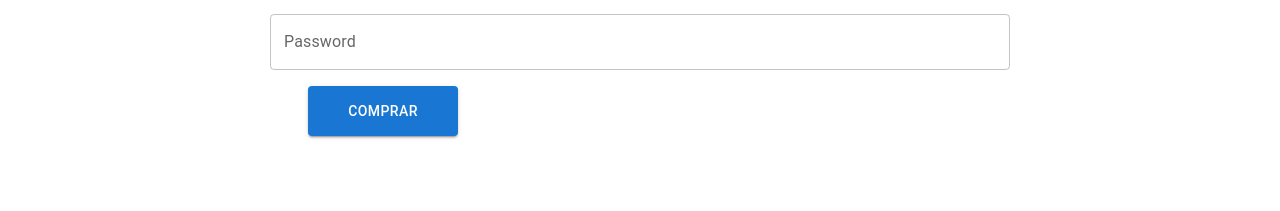
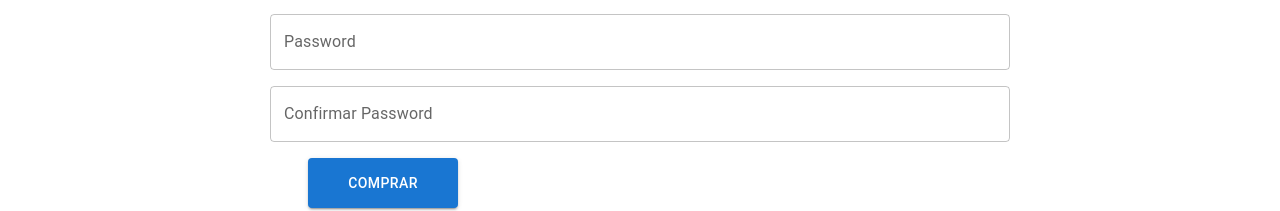
Before and after one commit to Mautt40/Proy-React-Js.--Deimos, a React (Create React App) app: page /checkout in a window 1280 px wide. Shown: the part 380-591 px from the top of the page. Built offline with nearby package versions, Linux system fonts and the light colour scheme.

Commit message:
formulario y validación terminada, faltan estilos

```diff
--- a/package.json
+++ b/package.json
@@ -8,6 +8,7 @@
     "@fontsource/roboto": "^4.5.8",
     "@mui/icons-material": "^5.11.11",
     "@mui/material": "^5.11.15",
+    "@sweetalert2/theme-dark": "^5.0.15",
     "@testing-library/jest-dom": "^5.16.5",
     "@testing-library/react": "^13.4.0",
     "@testing-library/user-event": "^13.5.0",
--- a/src/components/FormCheckout/FormCheckout.jsx
+++ b/src/components/FormCheckout/FormCheckout.jsx
@@ -1,10 +1,10 @@
-import React from 'react'
-import { Button, Grid, TextField } from '@mui/material'
+import React from "react";
+import { Button, Grid, TextField } from "@mui/material";
 
-const FormCheckout = (handleChange, handleSubmit) => {
+const FormCheckout = ({handleChange, handleSubmit, errors}) => {
   return (
     <div style={{ paddingTop: "50px" }}>
-      <form action=""onSubmit={handleSubmit}>
+      <form action="" onSubmit={handleSubmit}>
         <Grid container spacing={2} flex justifyContent={"center"}>
           <Grid item xs={11} sm={7}>
             <TextField
@@ -14,6 +14,8 @@ const FormCheckout = (handleChange, handleSubmit) => {
               fullWidth
               name="nombre"
               onChange={handleChange}
+              error={errors.nombre? true: false}
+              helperText ={errors.nombre}
 
             />
           </Grid>
@@ -24,8 +26,9 @@ const FormCheckout = (handleChange, handleSubmit) => {
               variant="outlined"
               fullWidth
               name="email"
-
               onChange={handleChange}
+              error={errors.email? true: false}
+              helperText ={errors.email}
             />
           </Grid>
           <Grid item xs={11} sm={7}>
@@ -36,17 +39,38 @@ const FormCheckout = (handleChange, handleSubmit) => {
               fullWidth
               name="password"
               onChange={handleChange}
+              error={errors.password? true: false}
+              helperText ={errors.password}
+              type="password"
+
             />
           </Grid>
+
+          <Grid item xs={11} sm={7}>
+            <TextField
+              id="outlined-basic"
+              label=" Confirmar Password"
+              variant="outlined"
+              fullWidth
+              name="confirmPassword"
+              onChange={handleChange}
+              error={errors.confirmPassword? true: false}
+              helperText ={errors.confirmPassword}
+              type="password"
+
+            />
+          </Grid>
+
+
           <Grid xs={6}>
-            <Button variant="contained" sx={{ marginTop: 2 }}>
+            <Button variant="contained" type="submit" sx={{ marginTop: 2 }}>
               Comprar
             </Button>
           </Grid>
         </Grid>
       </form>
     </div>
-  )
-}
+  );
+};
 
-export default FormCheckout
+export default FormCheckout;
--- a/src/components/FormCheckout/FormCheckoutContainer.jsx
+++ b/src/components/FormCheckout/FormCheckoutContainer.jsx
@@ -1,48 +1,46 @@
 import React from "react";
 import FormCheckout from "./FormCheckout"
 import { useFormik } from "formik";
-import * as Yup from "yup";
+import * as Yup from "yup"
+
 
 export const FormCheckoutContainer = () => {
-  const { handleSubmit, handleChange, errors, values } = useFormik({
+  const { handleSubmit, handleChange, errors, } = useFormik({
     initialValues: {
       nombre: "",
       email: "",
       password: "",
-      confirmPassword: "",
+      confirmPassword:""
+
     },
     onSubmit: (data) => {
       console.log(data);
     },
+
     validationSchema: Yup.object().shape({
-      nombre: Yup.string()
-        .required("este campo es obligatorio")
-        .min(3, "el nombre debe tener al menos 3 caracteres")
-        .max(10, "el nombre no puede superar los 10 caracteres"),
-      email: Yup.string()
-        .email("El campo debe ser un email")
-        .required("este campo es obligatorio"),
-      password: Yup.string()
-        .required("este campo es obligatorio")
-        .matches(/^(?=.*\d)(?=.*[!@#$%^&*])(?=.*[a-z])(?=.*[A-Z]).{6,15}$/, {
-          message:
-            "la contraseña debe tener 1 mayuscula 1 minuscula 1 caracter especial y un numero",
-        }),
-      confirmPassword: Yup.string()
-        .required("este campo es obligatorio")
-        .oneOf([Yup.ref("password")], "las contraseñas no coinciden"),
+      nombre: Yup.string().required("Este campo es obligatorio"). min( 5 , "El nombre debe poseer al menos 5 caracteres").max(12, "El nombre no puede superar los 12 caeacteres"),
+      email:  Yup.string().email("El campo debe ser un email válido").required("Este campo es obligatorio"),
+      password:  Yup.string().required("Este campo es obligatorio").matches(/^(?=.*\d)(?=.*[!@#$%^&*])(?=.*[a-z])(?=.*[A-Z]).{6,15}$/, {message:"La contraseña debe poseer al menos letra una minúscula, una mayúscula, un caractér especial y un número"}),
+      confirmPassword: Yup.string().required("Este campo es obligatorio").oneOf([Yup.ref ("password")],"Las contraseñas no coinciden")
     }),
-    validateOnChange: false,
-  });
+
+    validateOnChange: false
+
+
+
+    });
+
+
 
   // /^(?=.*\d)(?=.*[!@#$%^&*])(?=.*[a-z])(?=.*[A-Z]).{6,15}$/
   return (
     <div>
       <FormCheckout
-        errors={errors}
+
         handleChange={handleChange}
         handleSubmit={handleSubmit}
-        values={values}
+        errors={errors}
+
       />
     </div>
   );
--- a/src/components/ItemDetail/ItemDetailContainer.jsx
+++ b/src/components/ItemDetail/ItemDetailContainer.jsx
@@ -4,7 +4,7 @@ import { useParams } from "react-router-dom";
 import { CartContext } from "../../Context/CartContext";
 import { database } from "../../firebaseConfig";
 import {getDoc, collection, doc} from "firebase/firestore"
-import Swal from "sweetalert2";
+import Swal from 'sweetalert2/dist/sweetalert2.js';
 
 
 
@@ -40,7 +40,9 @@ id:res.id,
      Swal.fire({
       position: 'top-center',
       icon: 'success',
-      title: `${product.titulo}  Agregado al carrito`,
+      color: "#8d0000",
+      background:"#fff8c1",
+      title: `"${product.titulo}" Agregado al carrito`,
       showConfirmButton: false,
       timer: 1500
     })
```
Also changed, not shown: 1 other file (tests, documents, lock files or other folders).
